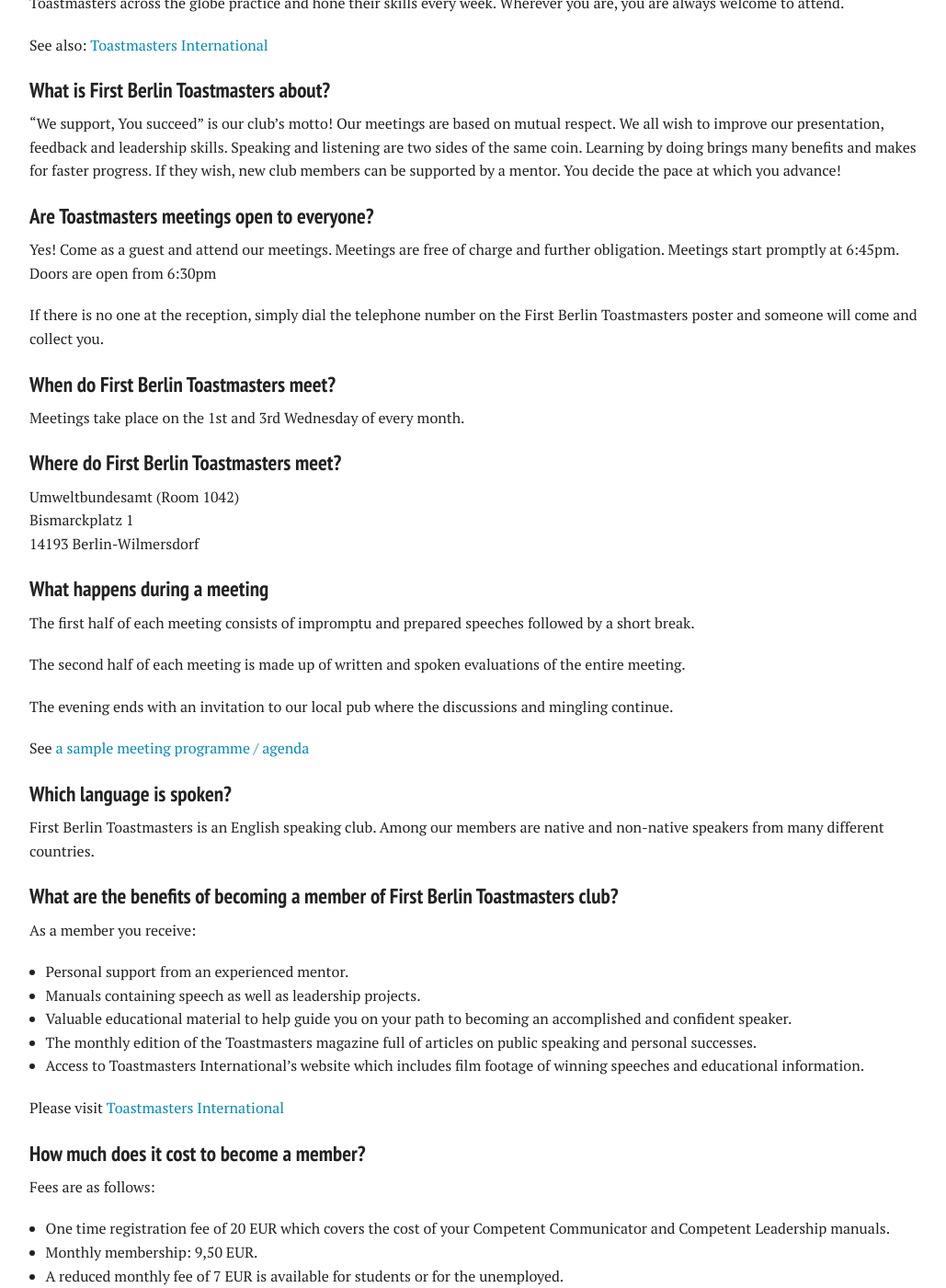
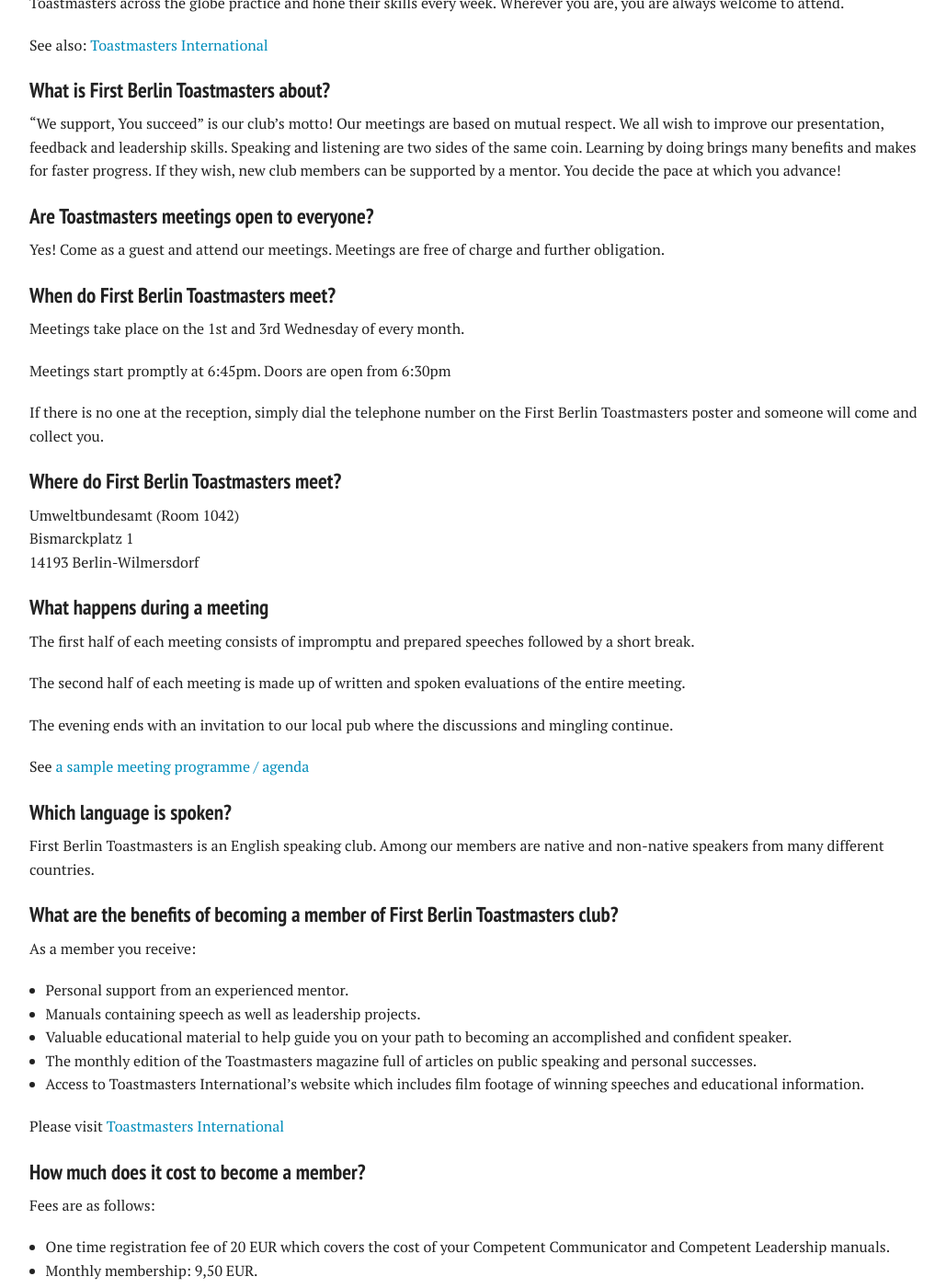
Before and after one commit to theHealingCosmos/fbtm_website, a Jekyll site: the page built from faq.md, in a window 1280 px wide and 1400 px high, scrolled down 647 px. Shown: the whole window at 92% size, without its empty margins (123-1152 px from the left). Built offline with Jekyll 4.4.1, drawn with Linux system fonts in a browser that asks for light colours; comment, search, counter and statistics services are not loaded; some of the changed text lies outside the part shown.

```diff
--- a/_includes/footer.html
+++ b/_includes/footer.html
@@ -2,6 +2,7 @@
   <div class="row">
     <div class="small-12 medium-6 large-5 columns footer-address">
       <p>
+      First Berlin Toastmasters<br/>
       6:45pm - 8:45pm<br/>
       Every 1st and 3rd Wednesday
       </p>
--- a/faq.md
+++ b/faq.md
@@ -25,14 +25,15 @@ If they wish, new club members can be supported by a mentor. You decide the pace
 #### Are Toastmasters meetings open to everyone?
 
 Yes! Come as a guest and attend our meetings. Meetings are free of charge and further obligation.
+
+#### When do First Berlin Toastmasters meet?
+
+Meetings take place on the 1st and 3rd Wednesday of every month.
+
 Meetings start promptly at 6:45pm. Doors are open from 6:30pm
 
 If there is no one at the reception, simply dial the telephone number on the First Berlin Toastmasters poster
 and someone will come and collect you.
-
-#### When do First Berlin Toastmasters meet?
-
-Meetings take place on the 1st and 3rd Wednesday of every month.
 
 #### Where do First Berlin Toastmasters meet?
 
@@ -72,7 +73,7 @@ Fees are as follows:
 
 * One time registration fee of 20 EUR which covers the cost of your Competent Communicator and Competent Leadership manuals.
 * Monthly membership: 9,50 EUR.
-* A reduced monthly fee of 7 EUR is available for students or for the unemployed.
+* A reduced monthly fee of 7 EUR is available for students and people who are retired or unemployed.
 
 Fees are collected in March and in September for a total of 57 EUR for six months of membership (42 EUR at the reduced rate).
 
```
Also changed, not shown: index.md (+1 -1 lines).
